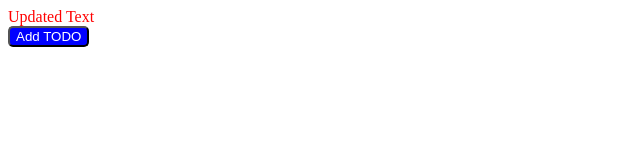
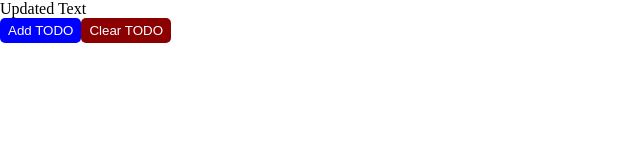
Before and after one commit to shima9397/my-todo-app-1, a website built with webpack: page dist/index.html in a window 1280 px wide. Both pictures are taken after a click on the button "Add TODO". Shown: the whole page, without its empty margins (0-640 px from the left). Built offline with nearby package versions, Linux system fonts and the light colour scheme.

Commit message:
Implemented more customized solution

```diff
--- a/src/index.js
+++ b/src/index.js
@@ -1,4 +1,8 @@
 // const _ = require('lodash');
 import './style.scss';
 import './scripts/app';
+import label from './scripts/label';
+
+label();
+
 import './scripts/buttons';
--- a/src/scripts/app.js
+++ b/src/scripts/app.js
@@ -1,8 +1,7 @@
 function component() {
     const element = document.createElement('div');
 
-    // element.innerHTML = _.join(['Hello', 'webpack'], ' ');
-    element.innerHTML = 'Hello' + ' ' + 'webpack';
+    element.id = 'container';
 
     return element;
 }
--- a/src/scripts/buttons.js
+++ b/src/scripts/buttons.js
@@ -1,23 +1,41 @@
-function onAddBtnClick(ev, divElement) {
-    if (divElement) {
-        divElement.innerText = 'Updated Text'
+function onAddBtnClick(ev) {
+    const label = document.getElementById('my-label');
+
+    if (label) {
+        label.innerText = 'Updated Text'
     } else {
         window.alert('Div Element Not Exist');
     }
 }
 
 function createAddBtn() {
-    const div = document.getElementsByTagName('div')[0];
     const btn = document.createElement('button');
 
     btn.classList.add('btn');
     btn.innerText = 'Add TODO';
 
     btn.addEventListener('click', ev => {
-        onAddBtnClick(ev, div);
+        onAddBtnClick(ev);
     });
 
     return btn;
 }
 
+function onClearBtnClick() {
+    const label = document.getElementById('my-label');
+    label.innerText = 'Cleared';
+}
+
+function createClearBtn() {
+    const btn = document.createElement('button');
+
+    btn.classList.add('btn', 'clear');
+    btn.innerText = 'Clear TODO';
+
+    btn.onclick = onClearBtnClick;
+
+    return btn;
+}
+
 document.body.appendChild(createAddBtn());
+document.body.appendChild(createClearBtn());
--- /dev/null
+++ b/src/scripts/label.js
@@ -0,0 +1,12 @@
+const container = document.getElementById('container');
+
+function createLabel() {
+    const label = document.createElement('label');
+
+    label.id = 'my-label';
+    label.innerText = 'Hello World';
+
+    container.appendChild(label);
+}
+
+export default createLabel
--- a/src/style.scss
+++ b/src/style.scss
@@ -1,7 +1,9 @@
 @import "styles/btn";
+@import "styles/container";
 
-$body-color: red;
-
-body {
-  color: $body-color;
+html, body {
+  margin: 0;
+  padding: 0;
+  width: 100%;
+  height: 100%;
 }
--- a/src/styles/btn.scss
+++ b/src/styles/btn.scss
@@ -2,4 +2,10 @@
   border-radius: 5px;
   background-color: blue;
   color: white;
+  border: none;
+  padding: 5px 8px;
+
+  &.clear {
+    background-color: darkred;
+  }
 }
--- /dev/null
+++ b/src/styles/container.scss
@@ -0,0 +1,9 @@
+.container {
+  background-color: #eeeeee;
+  width: 100%;
+  height: 100%;
+
+  display: flex;
+  align-items: center;
+  justify-content: center;
+}
```
